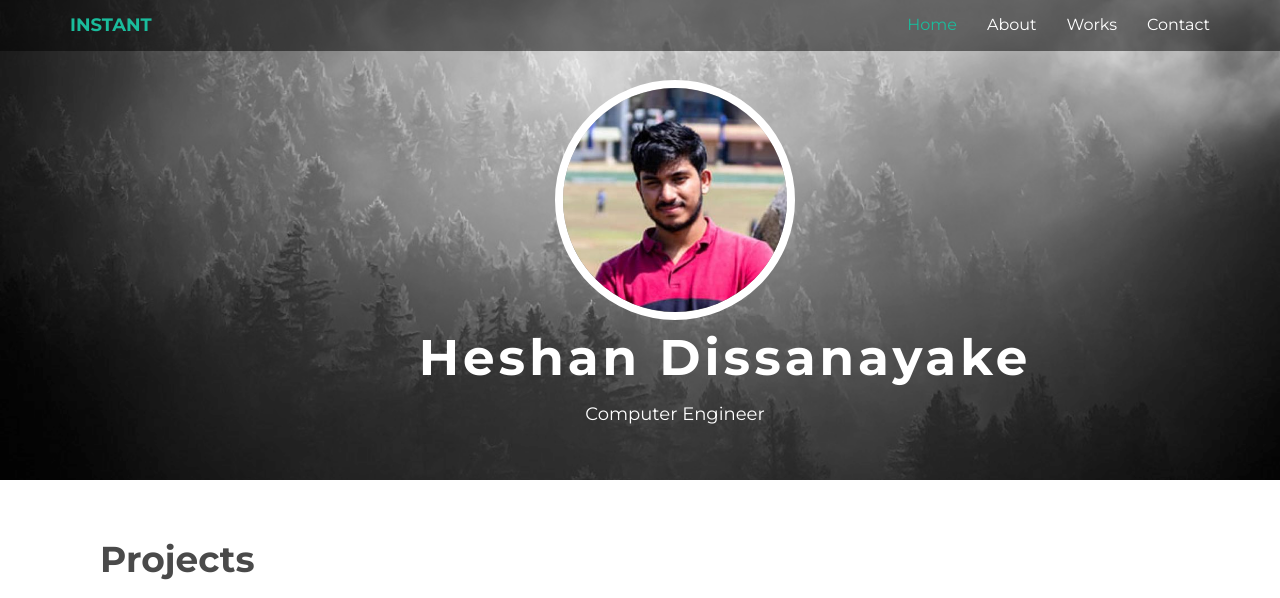
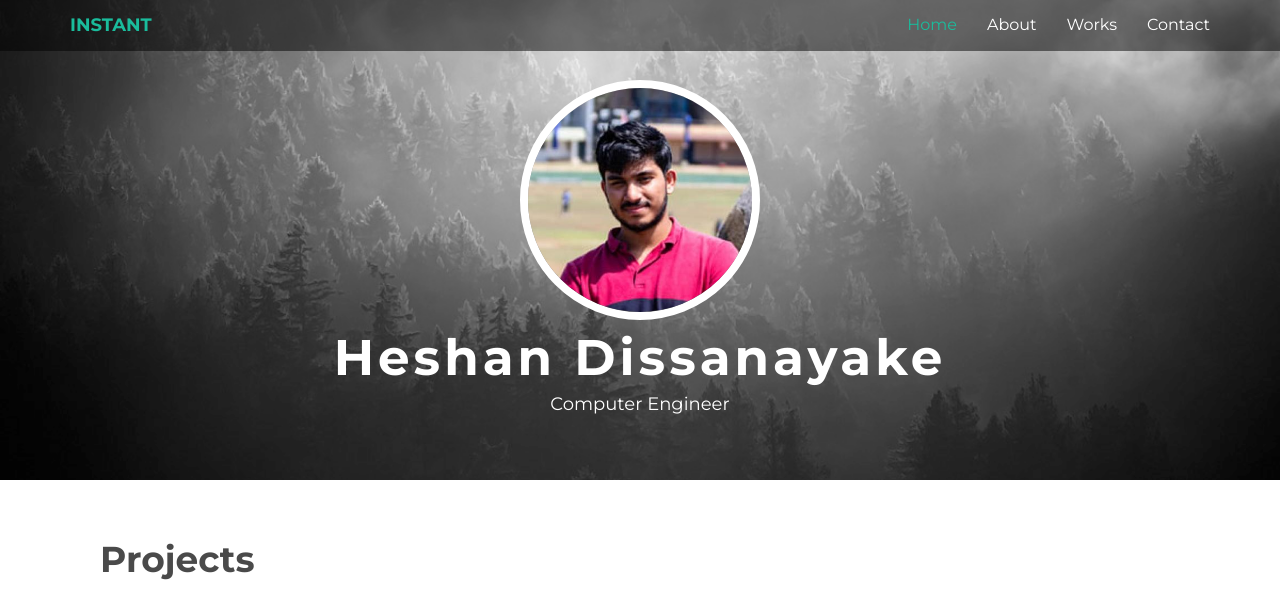
Before and after one commit to HeshanDissanayake/heshandissanayake.github.io, a plain HTML site: page index.html in a window 1280 px wide. Shown: the top 598 px of the page. Drawn offline with Linux system fonts and the light colour scheme.

Commit message:
alignment fixed

```diff
--- a/css/style.css
+++ b/css/style.css
@@ -113,7 +113,7 @@ h1, h2, h3, h4, h5, h6 {
 	background: url(../img/back.jpg) no-repeat center top;
 	margin-top: -70px;
 	padding-top: 150px;
-  padding-left: 70px;
+  padding-left: 0px;
 	text-align:center;
 	background-attachment: relative;
 	background-position: center center;
--- a/index.html
+++ b/index.html
@@ -57,7 +57,7 @@
         <div>
             <img src="img/face.jpeg" class="img">
             <div>
-                <h1 style = "margin-top:10px; padding-top:0px; padding-bottom:0px; ">Heshan Dissanayake</h1>
+                <h1 style = "margin:0px; margin-top:10px; padding-top:0px; padding-bottom:0px; ">Heshan Dissanayake</h1>
                 <h4>Computer Engineer<h4>
             </div>
         </div>
```
